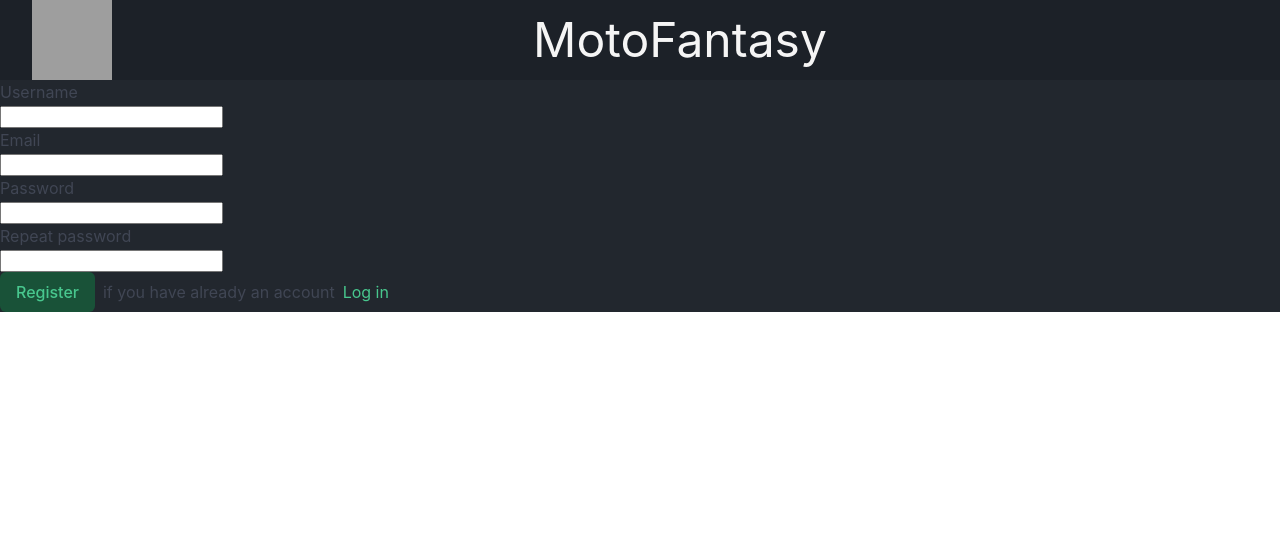
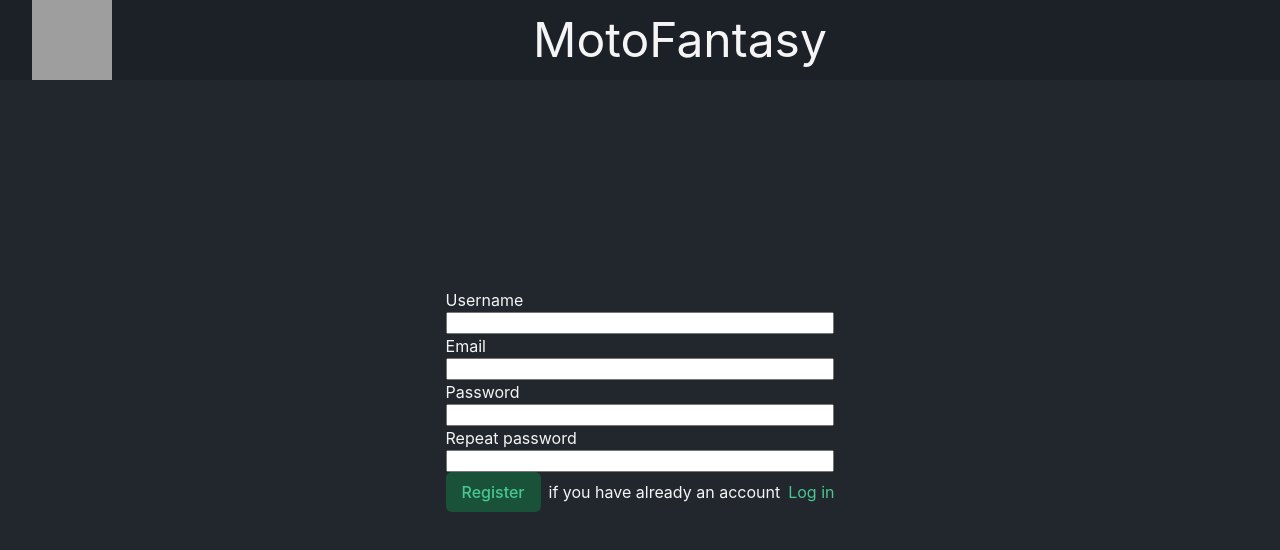
Before and after one commit to hammerSecond/motoFantasy, an Angular app: page /register in a window 1280 px wide. Shown: the top 550 px of the page. Built offline with nearby package versions, Linux system fonts and the light colour scheme; grey boxes are pictures that could not be loaded.

Commit message:
added footer

```diff
--- a/src/app/app.component.html
+++ b/src/app/app.component.html
@@ -1,2 +1,5 @@
 <main-header></main-header>
-<router-outlet />
+<main id="mainContent">
+  <router-outlet />
+</main>
+<main-footer></main-footer>
--- a/src/app/app.component.ts
+++ b/src/app/app.component.ts
@@ -1,12 +1,12 @@
 import { Component } from '@angular/core';
 import { RouterOutlet } from '@angular/router';
 import { MainHeaderComponent } from './main-header/main-header.component';
-import { MainContentComponent } from './main-content/main-content.component';
+import { MainFooterComponent } from './main-footer/main-footer.component';
 
 
 @Component({
   selector: 'app-root',
-  imports: [RouterOutlet, MainHeaderComponent, MainContentComponent],
+  imports: [RouterOutlet, MainHeaderComponent, MainFooterComponent],
   templateUrl: './app.component.html',
   styleUrl: './app.component.css'
 })
--- /dev/null
+++ b/src/app/championship-creation-page/championship-creation-page.component.html
@@ -0,0 +1 @@
+<p>championship-creation-page works!</p>
--- a/src/app/main-content/main-content.component.css
+++ b/src/app/main-content/main-content.component.css
@@ -1,7 +1,3 @@
-#mainContent {
-  width: 100vw;
-  min-height: 80vh;
-}
 #mainOptions {
   display: flex;
   gap: 16px;
--- a/src/app/main-content/main-content.component.html
+++ b/src/app/main-content/main-content.component.html
@@ -1,4 +1,3 @@
-<main id="mainContent">
 <div class="separator"></div>
 <section id="mainOptions">
   <section class="container" id="continueChampionship">
@@ -7,8 +6,7 @@
   </section>
   <a class="createLink" href="#">
     <section class="container" id="newChampionship">
-        <p class="menuText">Crea o Unete a un Campeonato</p>
+      <p class="menuText">Create or join a championship</p>
     </section>
   </a>
 </section>
-</main>
--- /dev/null
+++ b/src/app/main-footer/main-footer.component.css
@@ -0,0 +1,5 @@
+#mainFooter{
+    background-color: rgba(28, 33, 40, 255);
+    height: 10vh;
+    width: 100vw;
+}
--- /dev/null
+++ b/src/app/main-footer/main-footer.component.html
@@ -0,0 +1,3 @@
+<footer id="mainFooter">
+
+</footer>
--- a/src/app/register-form/register-form.component.css
+++ b/src/app/register-form/register-form.component.css
@@ -1,5 +1,17 @@
-#buttonSection{
+#buttonSection {
+  display: flex;
+  align-items: center;
+  gap: 8px;
+}
+#registerSection{
+    width: 100%;
+    height:80vh;
     display: flex;
     align-items: center;
-    gap: 8px;
+    justify-content: center;
 }
+#registerForm{
+    display: flex;
+    flex-direction: column;
+
+}
--- a/src/styles.css
+++ b/src/styles.css
@@ -7,3 +7,8 @@ img {
   width: fit-content;
   height: fit-content;
 }
+#mainContent {
+  width: 100vw;
+  min-height: 80vh;
+  color: hsl(0, 0%, 96%);
+}
```
Also changed, not shown: src/app/championship-creation-page/championship-creation-page.component.ts (added, +11 -0 lines), src/app/main-footer/main-footer.component.ts (added, +11 -0 lines), src/app/championship-creation-page/championship-creation-page.component.css (added), 2 other files (tests, documents, lock files or other folders). Lines whose indentation alone changed are shown as unchanged.
